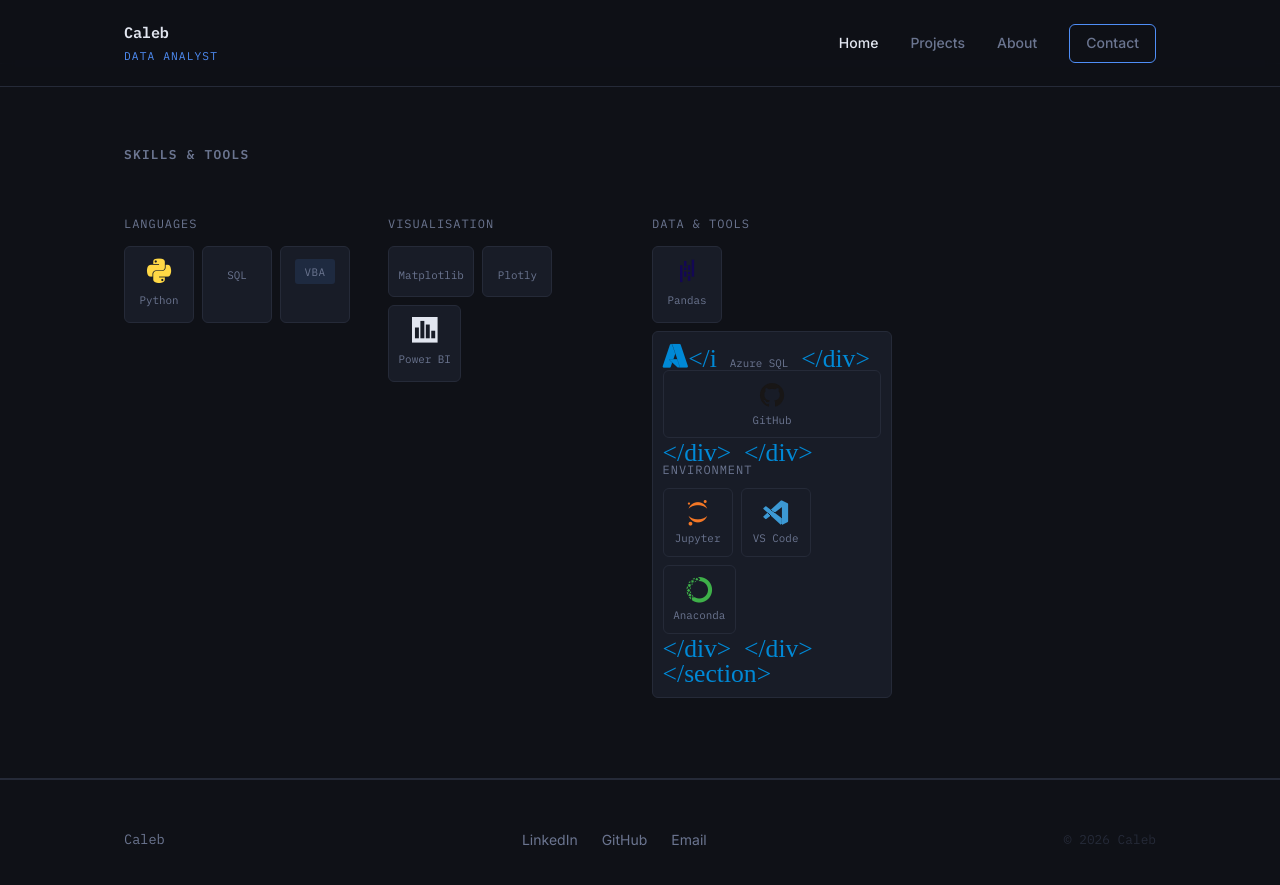
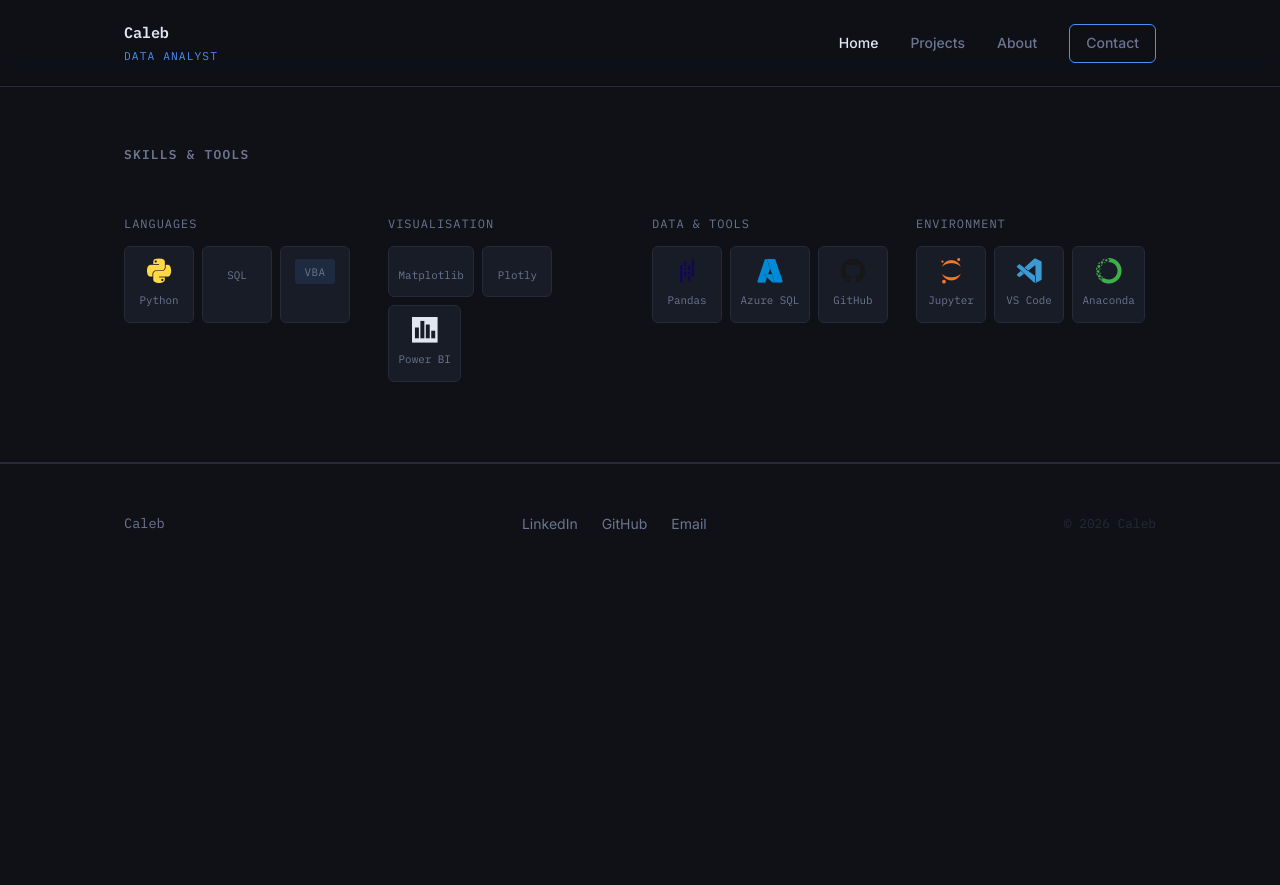
Before and after one commit to Shazilazi/Shazilazi.github.io, a Jekyll site: the page built from index.md, in a window 1280 px wide and 900 px high, scrolled down 1267 px. Shown: the top 885 px of the window. Built offline with Jekyll 4.4.1, drawn with Linux system fonts in a browser that asks for light colours; after the commit the page ends 1851 px from its top, so only the background shows below that.

Commit message:
Update index.md

```diff
--- a/index.md
+++ b/index.md
@@ -112,7 +112,7 @@ layout: default
             <span>Pandas</span>
           </div>
           <div class="skill-icon-item">
-            <i class="devicon-azure-plain colored"></i
+            <i class="devicon-azure-plain colored"></i>
             <span>Azure SQL</span>
           </div>
           <div class="skill-icon-item">
```
